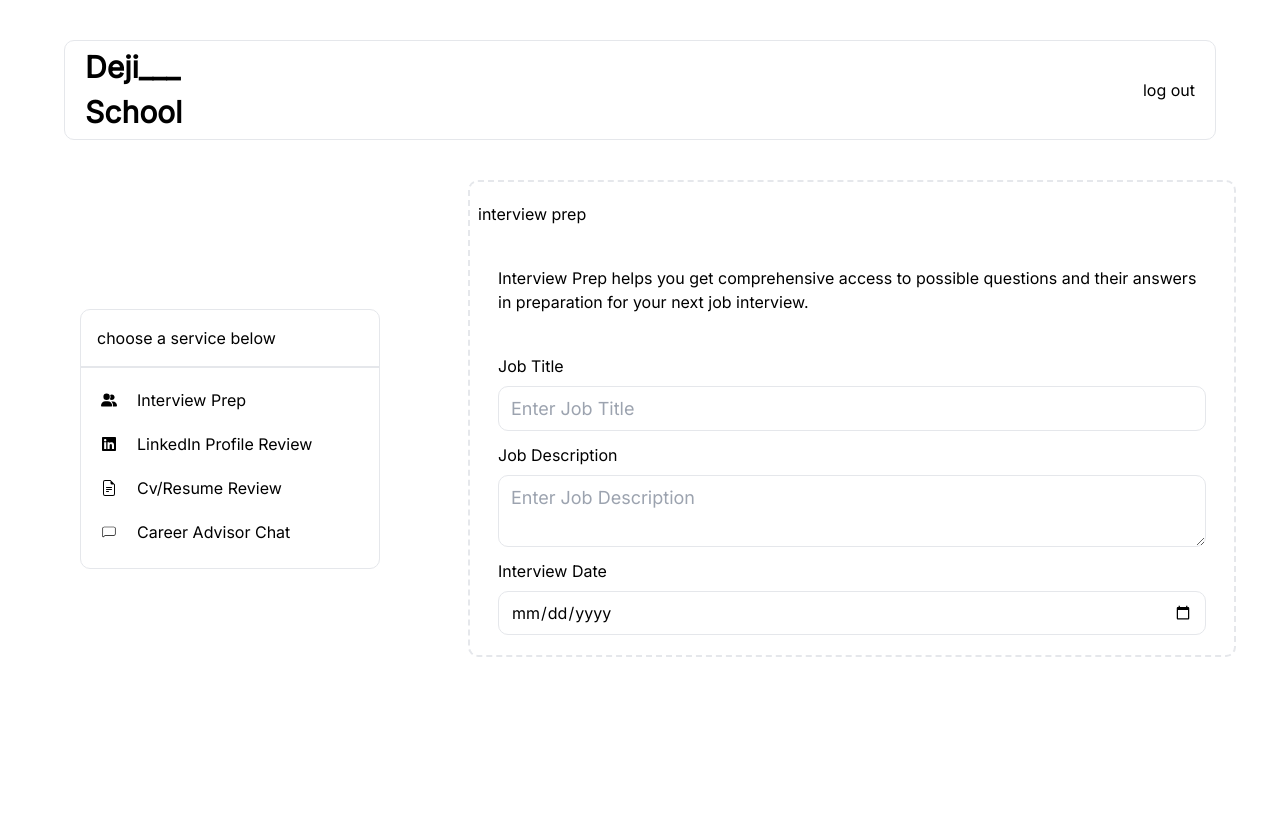
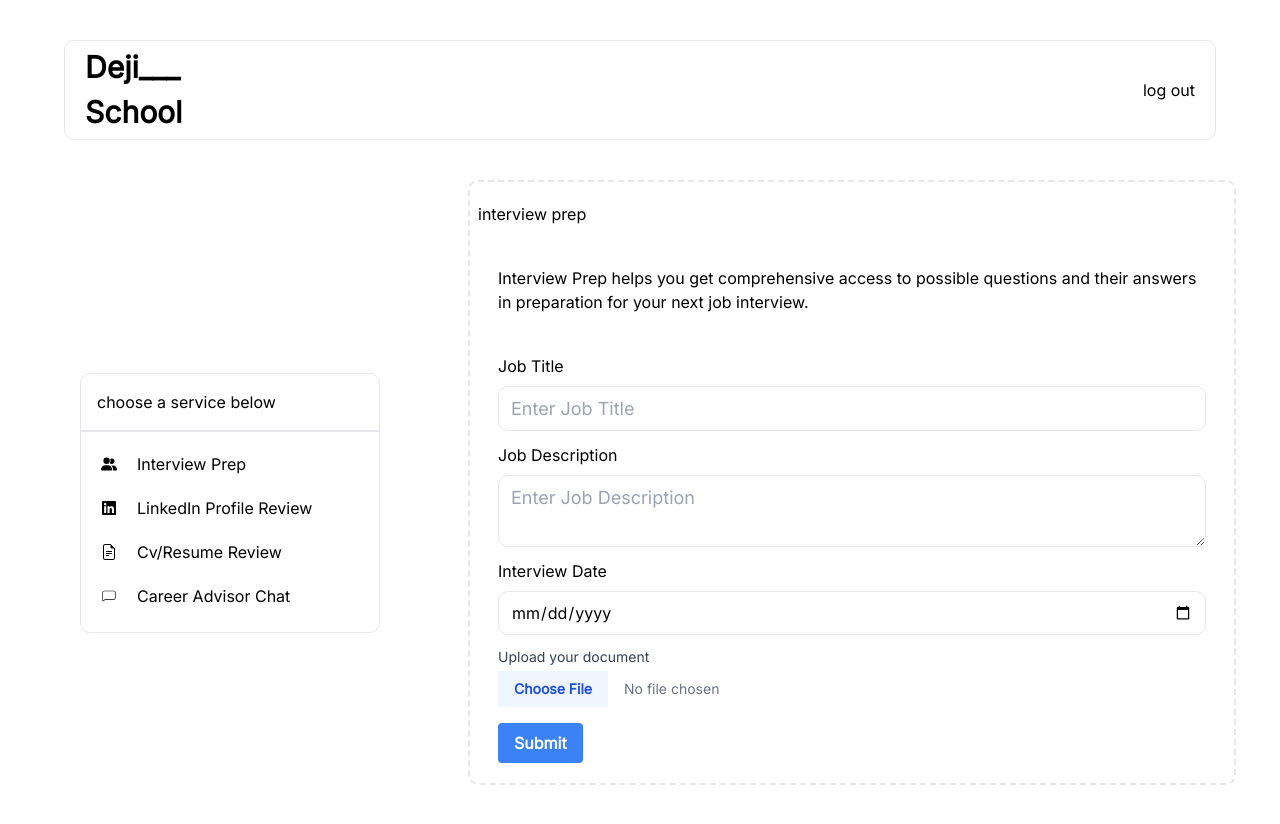
Before and after one commit to Deji06/alt-school-ai-repliication, a Next.js app: page /main in a window 1280 px wide. Before the commit the page ends 800 px from the top, so only its background shows below. Built offline with nearby package versions, Linux system fonts and the light colour scheme.

Commit message:
screen 1

```diff
--- a/app/main/page.tsx
+++ b/app/main/page.tsx
@@ -24,13 +24,12 @@ const Main = () => {
     screen: "screen1" | "screen2" | "screen3" | "screen4"
   ): void => {
     setCurrentPage(screen);
-    setOpenMenu(!openMenu)
+    setOpenMenu(!openMenu);
   };
 
   // useEffect(() => {
   //   console.log('openMenu state changed:', openMenu);
   // }, [openMenu]);
-
 
   return (
     <>
@@ -59,14 +58,21 @@ const Main = () => {
                 <div className="flex flex-col px-5 gap-y-5 mt-2 py-3">
                   <div className="flex items-center gap-x-5">
                     <FaUserGroup />
-                    <p onClick={() => {handleScreenChange('screen1')}} className=" capitalize">
+                    <p
+                      onClick={() => {
+                        handleScreenChange("screen1");
+                      }}
+                      className=" capitalize"
+                    >
                       interview prep
                     </p>
                   </div>
                   <div className="flex items-center gap-x-5">
                     <FaLinkedin />
                     <p
-                      onClick={() => {handleScreenChange('screen2')}}
+                      onClick={() => {
+                        handleScreenChange("screen2");
+                      }}
                       className=" capitalize"
                     >
                       linkedIn profile review
@@ -146,9 +152,13 @@ const Main = () => {
               <form className="flex flex-col gap-y-3 mx-5 ">
                 <div className="flex flex-col gap-y-2">
                   <label htmlFor="">Job Title</label>
-                  <input type="text" placeholder="Enter Job Title" className="border text-[18px] py-2 px-3 rounded-[10px]" />
+                  <input
+                    type="text"
+                    placeholder="Enter Job Title"
+                    className="border text-[18px] py-2 px-3 rounded-[10px]"
+                  />
                 </div>
-                <div className="flex flex-col gap-y-2" >
+                <div className="flex flex-col gap-y-2">
                   <label htmlFor="">Job Description</label>
                   <textarea
                     name=""
@@ -159,7 +169,30 @@ const Main = () => {
                 </div>
                 <div className="flex flex-col gap-y-2">
                   <label htmlFor="">Interview Date</label>
-                  <input type="date" className="border py-2 px-3 rounded-[10px] w-[100%]" />
+                  <input
+                    type="date"
+                    className="border py-2 px-3 rounded-[10px] w-[100%]"
+                  />
+                </div>
+                <div>
+                  <label className="block text-sm font-medium text-gray-700">
+                    Upload your document
+                  </label>
+                  <input
+                    type="file"
+                    // onChange={handleFileChange}
+                    className="mt-1 block w-full text-sm text-gray-500
+                    file:mr-4 file:py-2 file:px-4
+                    file:border-0 file:text-sm file:font-semibold
+                    file:bg-blue-50 file:text-blue-700
+                    hover:file:bg-blue-100"
+                  />
+                  <button
+                    type="submit"
+                    className="mt-4 bg-blue-500 hover:bg-blue-700 text-white font-bold py-2 px-4 rounded"
+                  >
+                    Submit
+                  </button>
                 </div>
               </form>
             </div>
```
